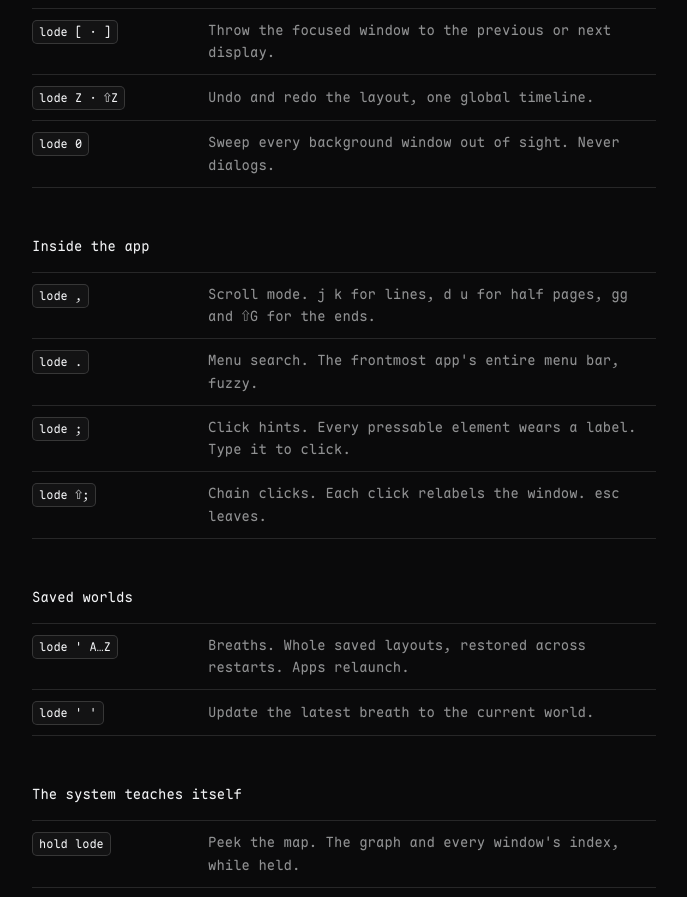
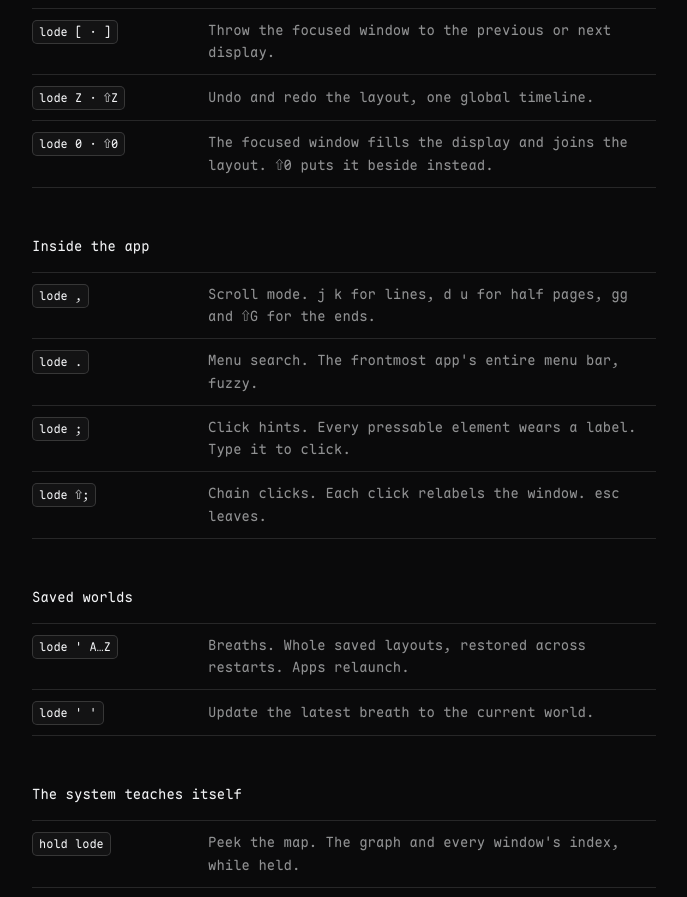
Before and after one commit to Vaccone-Software/lodestar-site, a Next.js app: page / in a window 1280 px wide. Shown: the part 2252-3149 px from the top of the page, without its empty margins (296-983 px from the left). Built offline with nearby package versions, Linux system fonts and the light colour scheme; no server answers.

Commit message:
Zero fills the display

```diff
--- a/data/gestures.ts
+++ b/data/gestures.ts
@@ -55,8 +55,9 @@ export const specification: Group[] = [
         meaning: "Undo and redo the layout, one global timeline.",
       },
       {
-        keys: "lode 0",
-        meaning: "Sweep every background window out of sight. Never dialogs.",
+        keys: "lode 0 · ⇧0",
+        meaning:
+          "The focused window fills the display and joins the layout. ⇧0 puts it beside instead.",
       },
     ],
   },
```
